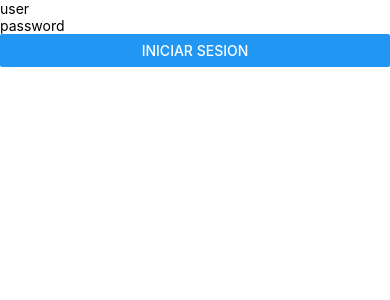
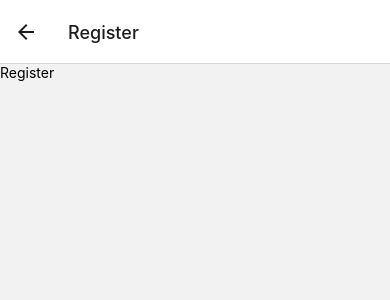
Before and after one commit to IAPA2309/practica-rn-creando-un-login, a React Native app: screen /Register in a window 390 px wide. Shown: the top 300 px of the page. Built offline with nearby package versions, Linux system fonts and the light colour scheme.

Commit message:
regist login

```diff
--- a/App.js
+++ b/App.js
@@ -1,65 +1,18 @@
-import { StatusBar } from 'expo-status-bar';
-import React from 'react';
-import { SafeAreaView, StyleSheet, Text, View, TextInput, Button, Alert } from 'react-native';
-// import { TextInput } from 'react-native-web';
-import axios from 'axios';
+import React from "react";
+import LogIn from "./source/pages/LogIn";
+import { NavigationContainer } from "@react-navigation/native";
+import { createNativeStackNavigator } from "@react-navigation/native-stack";
+import Register from "./source/pages/Register";
 
 export default function App() {
-  const [user, onChangeUser] = React.useState("user");
-  const [password, onChangePassword] = React.useState("password");
-
-  function loginUser() {
-    axios
-      .post(
-        "http://localhost:5000/login",
-        {
-          username: user,
-          password: password,
-        },
-        {
-          headers: {
-            "Access-Control-Allow-Origin": "*"
-          },
-        }
-      )
-      .then(function (response) {
-        console.log(response);
-      })
-      .catch(function (error) {
-        console.log(error);
-      })
-      .then(function () {
-        // always executed
-      });
-  }
+  const Stack = createNativeStackNavigator();
 
   return (
-    <SafeAreaView>
-      <TextInput
-        styles={styles.input}
-        onChangeText={onChangeUser}
-        value={user}
-        placeholder="usuario"
-      />
-      <TextInput
-        styles={styles.input}
-        onChangeText={onChangePassword}
-        value={password}
-        placeholder="contraseña"
-      />
-      <Button
-      title="Iniciar Sesion"
-      onPress={loginUser}
-      />
-    </SafeAreaView>
+    <NavigationContainer>
+      <Stack.Navigator initialRouteName="LogIn">
+        <Stack.Screen name="LogIn" component={LogIn} />
+        <Stack.Screen name="Register" component={Register} />
+      </Stack.Navigator>
+    </NavigationContainer>
   );
 }
-
-const styles = StyleSheet.create({
-  input: {
-    height: 10,
-    margin: 12,
-    borderWidth: 1,
-    padding: 10,
-  },
-});
--- a/package.json
+++ b/package.json
@@ -9,6 +9,8 @@
     "web": "expo start --web"
   },
   "dependencies": {
+    "@react-navigation/native": "^6.1.7",
+    "@react-navigation/native-stack": "^6.9.13",
     "axios": "^1.4.0",
     "expo": "~49.0.5",
     "expo-status-bar": "~1.6.0",
--- /dev/null
+++ b/source/pages/LogIn.js
@@ -0,0 +1,97 @@
+import React, { Component } from "react";
+import {
+  SafeAreaView,
+  StyleSheet,
+  Text,
+  TextInput,
+  TouchableOpacity,
+} from "react-native";
+import { StatusBar } from "expo-status-bar";
+import axios from "axios";
+
+export default function LogIn() {
+  const [user, onChangeUser] = React.useState("user");
+  const [password, onChangePassword] = React.useState("password");
+
+  function loginUser() {
+    axios
+      .post(
+        "http://localhost:5000/login",
+        {
+          username: user,
+          password: password,
+        },
+        {
+          headers: {
+            "Access-Control-Allow-Origin": "*",
+          },
+        }
+      )
+      .then(function (response) {
+        console.log(response);
+      })
+      .catch(function (error) {
+        console.log(error);
+      })
+      .then(function () {
+        // always executed
+      });
+
+    return (
+      <SafeAreaView style={styles.center}>
+        <TextInput
+          style={styles.input}
+          onChangeText={onChangeUser}
+          // value={user}
+          placeholder="Usuario"
+        />
+        <TextInput
+          style={styles.input}
+          onChangeText={onChangePassword}
+          // value={password}
+          placeholder="Contraseña"
+          secureTextEntry={true}
+        />
+        <TouchableOpacity
+          title="Iniciar Sesion"
+          onPress={loginUser}
+          style={styles.button}
+        >
+          <Text style={styles.btnText}>Iniciar Sesion</Text>
+        </TouchableOpacity>
+        <Text>¿No tenes una cuenta? Registrate</Text>
+      </SafeAreaView>
+    );
+  }
+}
+
+const styles = StyleSheet.create({
+  input: {
+    height: 10,
+    borderWidth: 1,
+    padding: 20,
+    borderRadius: 3,
+    width: 400,
+    marginBottom: 10,
+    marginTop: 10,
+    borderWidth: 0,
+    backgroundColor: "#f0ebf7",
+    placeholderTextColor: "#6e706e",
+  },
+  button: {
+    marginTop: 10,
+    alignItems: "center",
+    borderRadius: 5,
+    backgroundColor: "#3c46ff",
+    color: "#f2f2f2",
+    padding: 10,
+  },
+  btnText: {
+    color: "#f2f2f2",
+  },
+  center: {
+    flex: 1,
+    alignItems: "center",
+    justifyContent: "center",
+  },
+});
--- /dev/null
+++ b/source/pages/Register.js
@@ -0,0 +1,12 @@
+import { Text, View } from "react-native";
+import React, { Component } from "react";
+
+function Register() {
+  return (
+    <View>
+      <Text>Register</Text>
+    </View>
+  );
+}
+
+export default Register;
```
Also changed, not shown: 2 other files (tests, documents, lock files or other folders).
